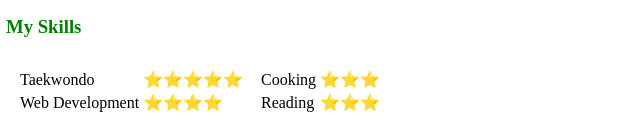
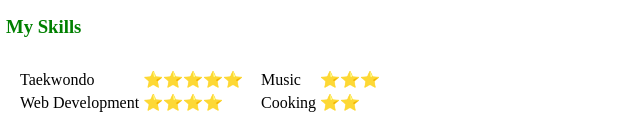
Before and after one commit to ista499/cv2, a plain HTML site: page index.html in a window 1280 px wide. Shown: the part 754-885 px from the top of the page, 2-642 px from the left. Drawn offline with Linux system fonts and the light colour scheme.

Commit message:
Update index.html

```diff
--- a/index.html
+++ b/index.html
@@ -102,12 +102,12 @@
     <td>
       <table>
         <tr>
-          <td>Cooking</td>
+          <td>Music</td>
           <td>⭐️⭐️⭐️</td>
         </tr>
         <tr>
-          <td>Reading</td>
-          <td>⭐️⭐️⭐️</td>
+          <td>Cooking</td>
+          <td>⭐️⭐️</td>
         </tr>
       </table>
     </td>
```
